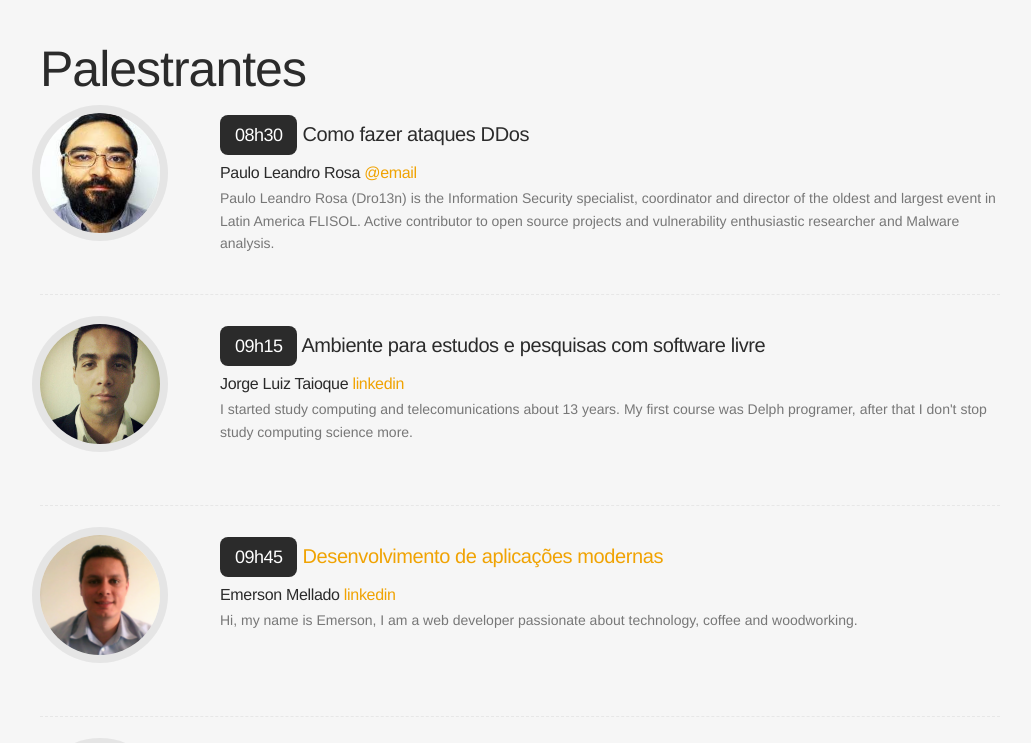
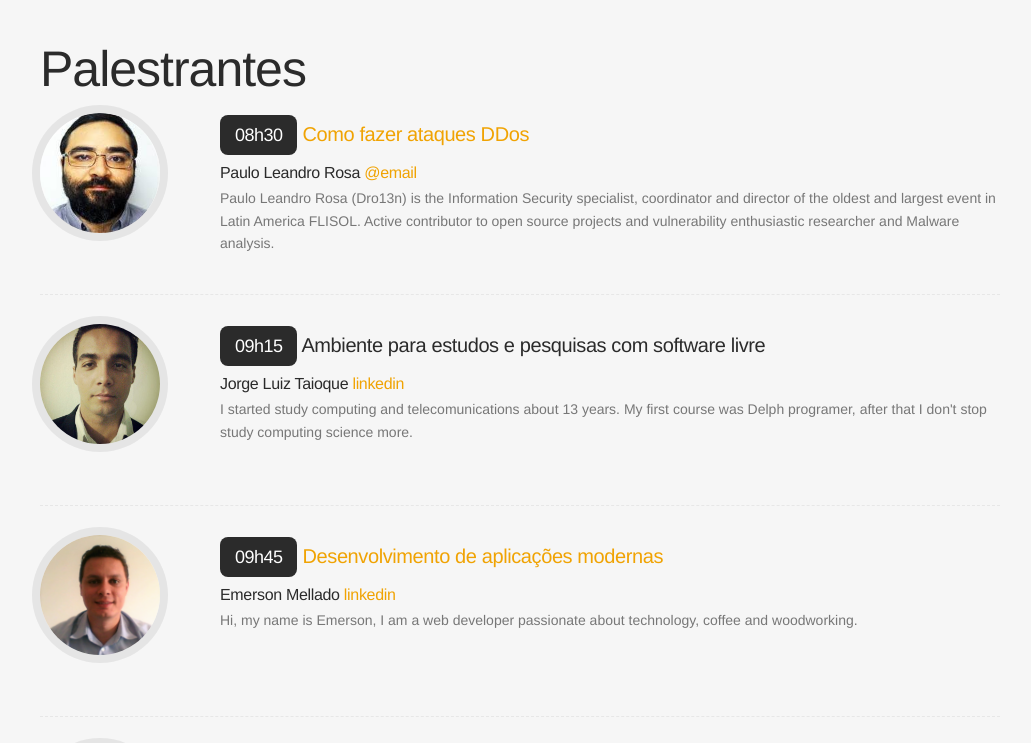
Before and after one commit to flisol-pederneiras/2016, a plain HTML site: page index.html in a window 1280 px wide. Shown: the part 1360-2103 px from the top of the page, without its empty margins (120-1151 px from the left). Drawn offline with nearby package versions, Linux system fonts and the light colour scheme; some packages are replaced by stand-ins of ours.

Commit message:
Adicionando palestras

```diff
--- a/index.html
+++ b/index.html
@@ -138,7 +138,11 @@ O evento é gratuito e aberto a todo o público: curiosos, interessados e amante
           <span class="speech-time">08h30</span>
 
 
-          <span> Como fazer ataques DDos</span>
+          <span>
+            <a href="palestras/DDoS-FLISoL.ppt" alt="Clique para baixar a palestra">
+              Como fazer ataques DDos
+            </a>
+          </span>
 
       </h3>
 
@@ -383,7 +387,9 @@ tempor incididunt ut labore et dolore magna aliqua. Ut enim ad minim veniam.</p>
             <td class="schedule-description">Essa prática se tornou preocupação em todo mundo, com essa palestra você poderá aprofundar seus conhecimentos e ter uma melhor visão sobre como se proteger desse tipo de ataque.</td>
             <td class="schedule-description">
 
-                -
+                <a href="palestras/DDoS-FLISoL.ppt" alt="Clique para baixar a palestra">
+                  Baixar
+                </a>
 
             </td>
           </tr>
```
Also changed, not shown: 1 other file.
